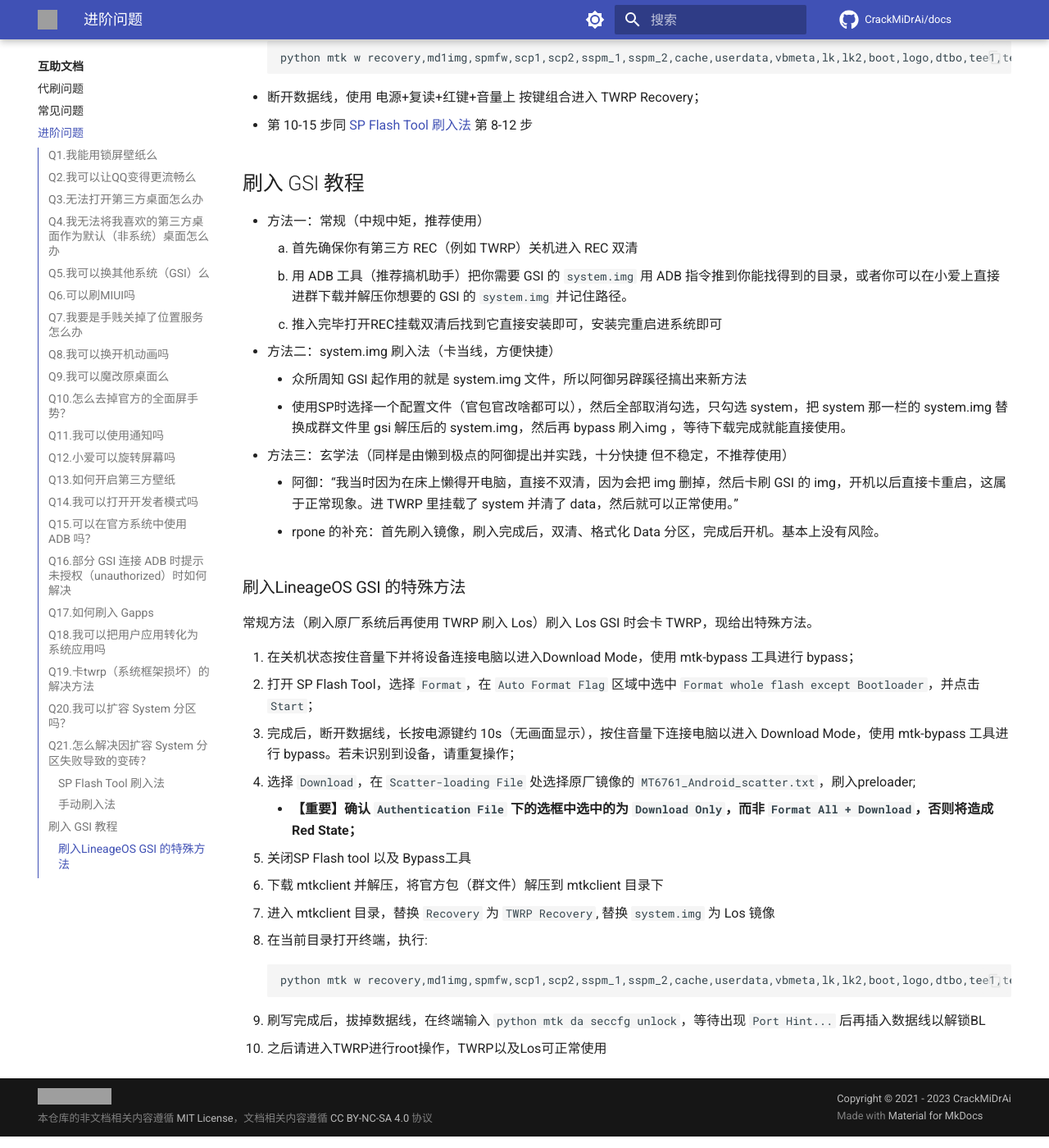
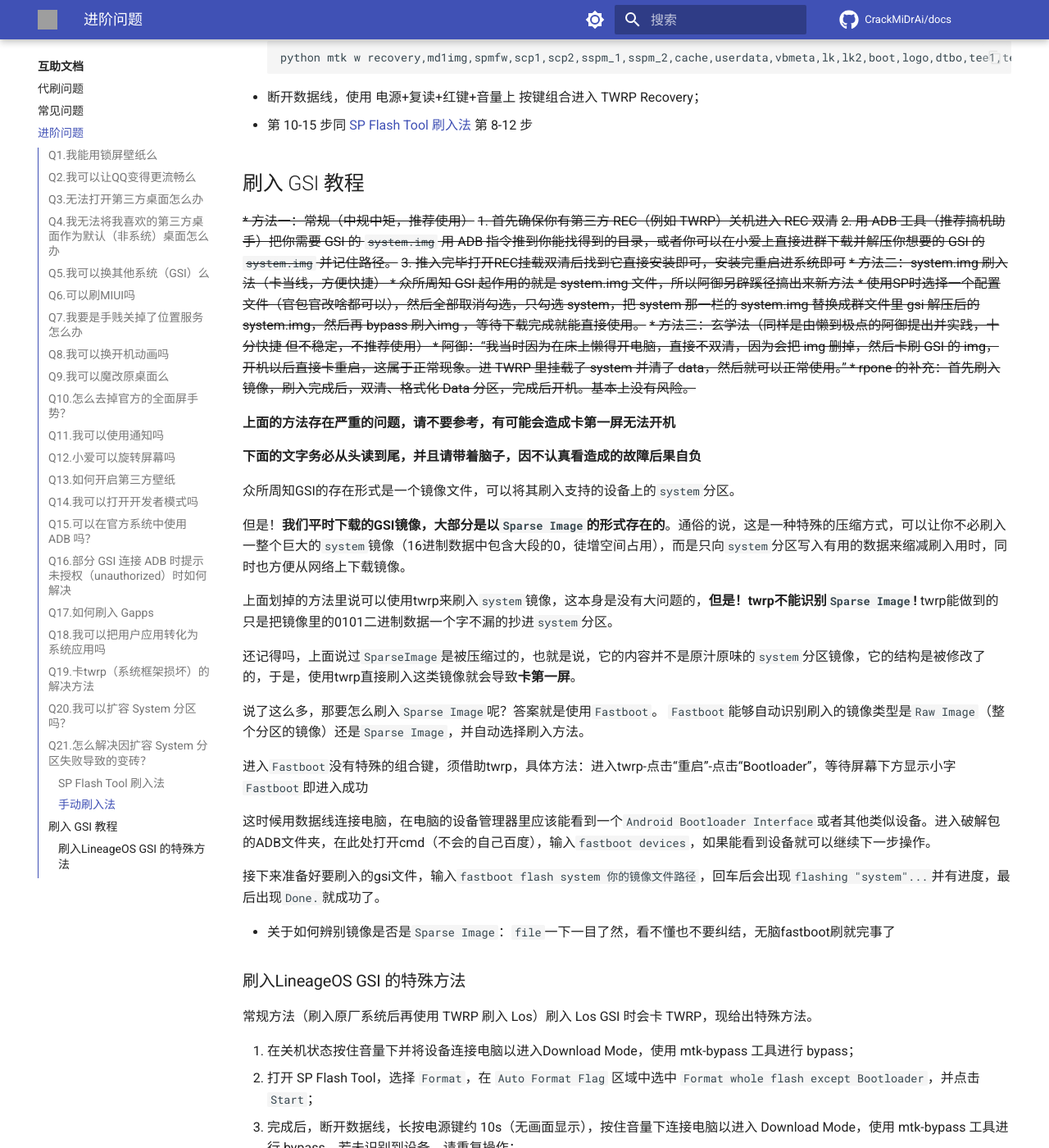
Before and after one commit to CrackMiDrAi/docs, an MkDocs documentation site: the page built from docs/互助文档/进阶问题.md, in a window 1280 px wide and 1400 px high, scrolled down 6514 px. Shown: the whole window at 82% size. Built offline with MkDocs 1.6.1 and Material for MkDocs 9.7.7, drawn with Linux system fonts in a browser that asks for light colours; comment, search, counter and statistics services are not loaded; grey boxes are pictures that could not be loaded.

Commit message:
Update 进阶问题.md
修改刷入gsi的方法

```diff
--- a/docs/互助文档/进阶问题.md
+++ b/docs/互助文档/进阶问题.md
@@ -204,17 +204,39 @@
 * 第 10-15 步同 [SP Flash Tool 刷入法](#SP Flash Tool 刷入法) 第 8-12 步
 
 ## 刷入 GSI 教程
-* 方法一：常规（中规中矩，推荐使用）
-    1. 首先确保你有第三方 REC（例如 TWRP）关机进入 REC 双清
-    2. 用 ADB 工具（推荐搞机助手）把你需要 GSI 的 `system.img` 用 ADB 指令推到你能找得到的目录，或者你可以在小爱上直接进群下载并解压你想要的 GSI 的 `system.img` 并记住路径。
-    3. 推入完毕打开REC挂载双清后找到它直接安装即可，安装完重启进系统即可
-* 方法二：system.img 刷入法（卡当线，方便快捷）
+~~* 方法一：常规（中规中矩，推荐使用）~~
+    ~~1. 首先确保你有第三方 REC（例如 TWRP）关机进入 REC 双清~~
+    ~~2. 用 ADB 工具（推荐搞机助手）把你需要 GSI 的 `system.img` 用 ADB 指令推到你能找得到的目录，或者你可以在小爱上直接进群下载并解压你想要的 GSI 的 `system.img` 并记住路径。~~
+    ~~3. 推入完毕打开REC挂载双清后找到它直接安装即可，安装完重启进系统即可~~
+~~* 方法二：system.img 刷入法（卡当线，方便快捷）
     * 众所周知 GSI 起作用的就是 system.img 文件，所以阿御另辟蹊径搞出来新方法
-    * 使用SP时选择一个配置文件（官包官改啥都可以），然后全部取消勾选，只勾选 system，把 system 那一栏的 system.img 替换成群文件里 gsi 解压后的 system.img，然后再 bypass 刷入img ，等待下载完成就能直接使用。
-* 方法三：玄学法（同样是由懒到极点的阿御提出并实践，十分快捷 但不稳定，不推荐使用）
+    * 使用SP时选择一个配置文件（官包官改啥都可以），然后全部取消勾选，只勾选 system，把 system 那一栏的 system.img 替换成群文件里 gsi 解压后的 system.img，然后再 bypass 刷入img ，等待下载完成就能直接使用。~~
+~~* 方法三：玄学法（同样是由懒到极点的阿御提出并实践，十分快捷 但不稳定，不推荐使用）
     * 阿御：“我当时因为在床上懒得开电脑，直接不双清，因为会把 img 删掉，然后卡刷 GSI 的 img，开机以后直接卡重启，这属于正常现象。进 TWRP  里挂载了 system 并清了 data，然后就可以正常使用。”
-    * rpone 的补充：首先刷入镜像，刷入完成后，双清、格式化 Data 分区，完成后开机。基本上没有风险。
+    * rpone 的补充：首先刷入镜像，刷入完成后，双清、格式化 Data 分区，完成后开机。基本上没有风险。~~
 
+**上面的方法存在严重的问题，请不要参考，有可能会造成卡第一屏无法开机**
+
+**下面的文字务必从头读到尾，并且请带着脑子，因不认真看造成的故障后果自负**
+
+   众所周知GSI的存在形式是一个镜像文件，可以将其刷入支持的设备上的`system`分区。
+
+   但是！**我们平时下载的GSI镜像，大部分是以`Sparse Image`的形式存在的**。通俗的说，这是一种特殊的压缩方式，可以让你不必刷入一整个巨大的`system`镜像（16进制数据中包含大段的0，徒增空间占用），而是只向`system`分区写入有用的数据来缩减刷入用时，同时也方便从网络上下载镜像。
+
+   上面划掉的方法里说可以使用twrp来刷入`system`镜像，这本身是没有大问题的，**但是！twrp不能识别`Sparse Image`!** twrp能做到的只是把镜像里的0101二进制数据一个字不漏的抄进`system`分区。
+
+   还记得吗，上面说过`SparseImage`是被压缩过的，也就是说，它的内容并不是原汁原味的`system`分区镜像，它的结构是被修改了的，于是，使用twrp直接刷入这类镜像就会导致**卡第一屏**。
+
+   说了这么多，那要怎么刷入`Sparse Image`呢？答案就是使用`Fastboot`。
+   `Fastboot`能够自动识别刷入的镜像类型是`Raw Image`（整个分区的镜像）还是`Sparse Image`，并自动选择刷入方法。
+
+   进入`Fastboot`没有特殊的组合键，须借助twrp，具体方法：进入twrp-点击“重启”-点击“Bootloader”，等待屏幕下方显示小字`Fastboot`即进入成功
+
+   这时候用数据线连接电脑，在电脑的设备管理器里应该能看到一个`Android Bootloader Interface`或者其他类似设备。进入破解包的ADB文件夹，在此处打开cmd（不会的自己百度），输入`fastboot devices`，如果能看到设备就可以继续下一步操作。
+
+   接下来准备好要刷入的gsi文件，输入`fastboot flash system 你的镜像文件路径`，回车后会出现`flashing "system"...`并有进度，最后出现`Done.`就成功了。
+
+   * 关于如何辨别镜像是否是`Sparse Image`：`file`一下一目了然，看不懂也不要纠结，无脑fastboot刷就完事了
 ### 刷入LineageOS GSI 的特殊方法
 
 常规方法（刷入原厂系统后再使用 TWRP 刷入 Los）刷入 Los GSI 时会卡 TWRP，现给出特殊方法。
```
